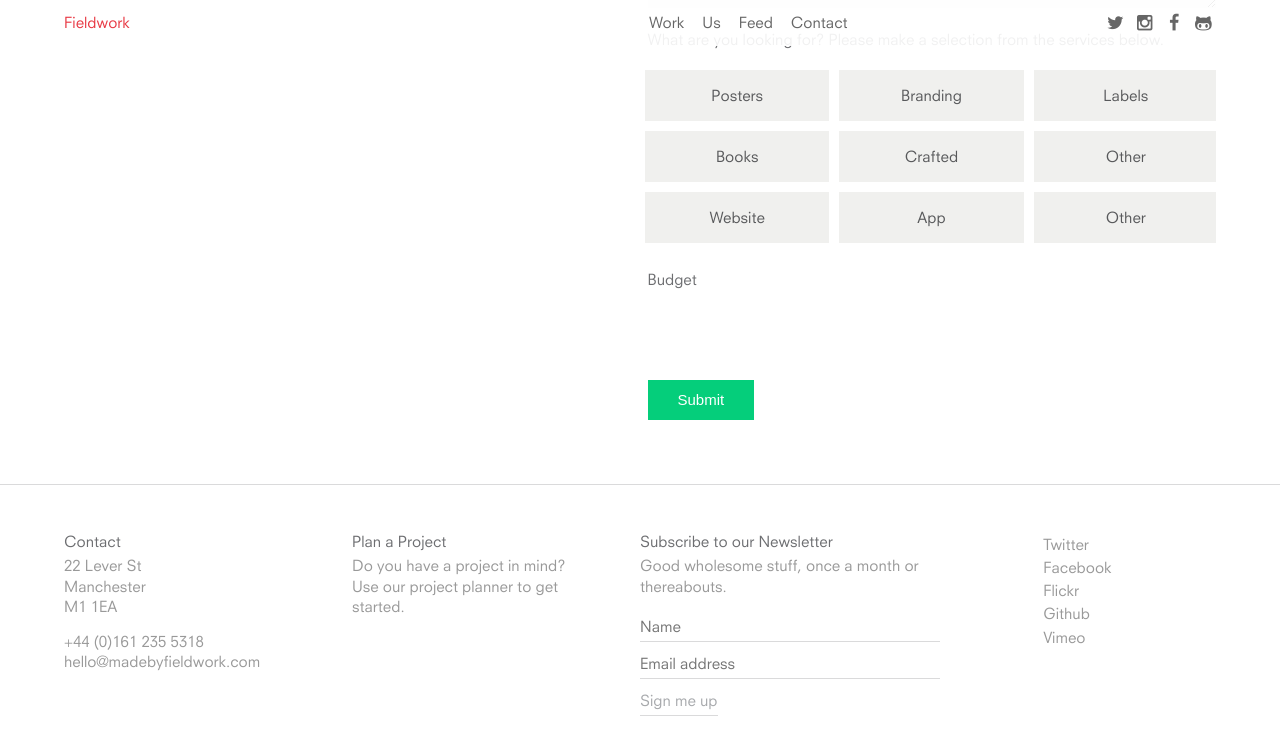
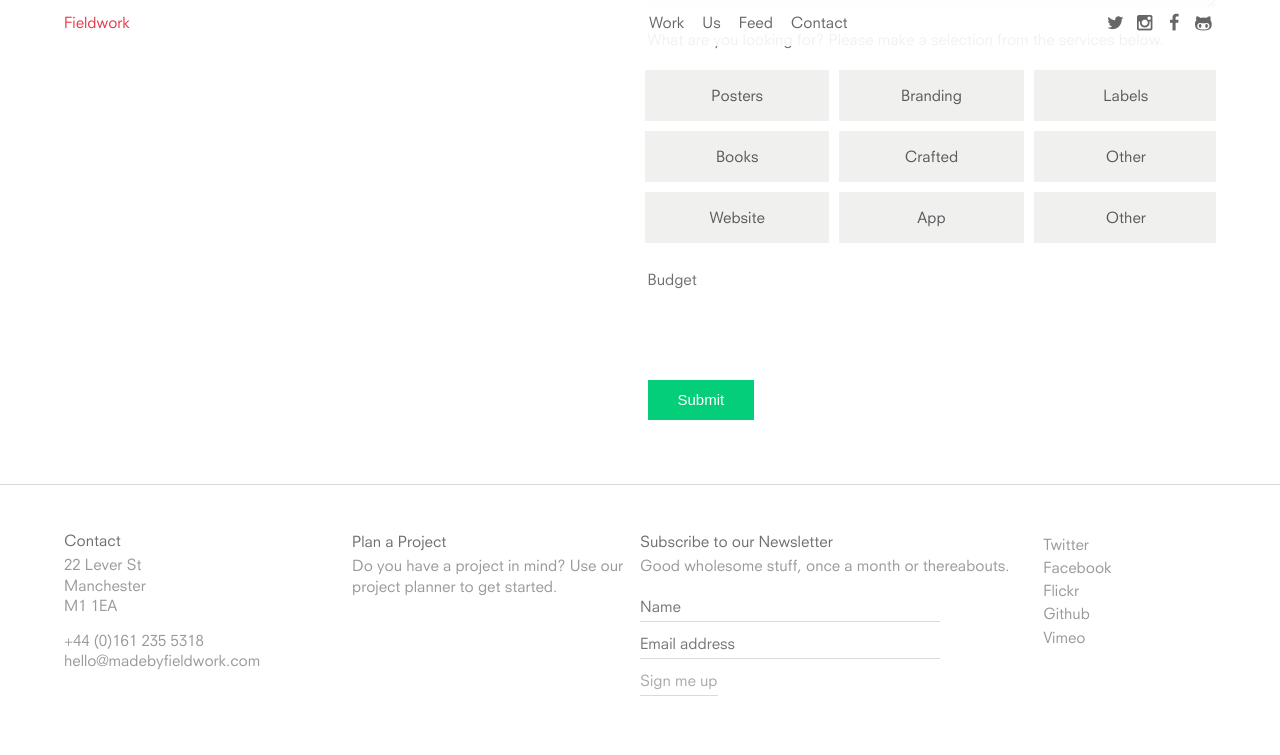
Before and after one commit to EMT/fieldwork-v2, a Jekyll site: the page built from planner.html, in a window 1280 px wide and 900 px high, scrolled down 390 px. Shown: the top 755 px of the window. Built offline with Jekyll 4.4.1, drawn with Linux system fonts in a browser that asks for light colours; nearby versions of some CDN libraries.

Commit message:
Testing footer spacing.

```diff
--- a/css/site/_footer.scss
+++ b/css/site/_footer.scss
@@ -162,7 +162,7 @@ footer input[type="submit"] {
 @media only screen and (min-width: 850px) {
 
 	.footer-wrapper {
-		margin: 0 2em 0 -2em;
+		margin: 0 0.5em 0 -0.5em;
 	}
 
 	.footer-block {
@@ -181,11 +181,11 @@ footer input[type="submit"] {
 		vertical-align: top;
 		float: none;
 		width: 25%;
-		padding: 4% 2em;
+		padding: 4% 0.5em;
 		// margin: 2em 0;
 
 		&:first-child {
-			padding: 4% 0 4% 2em;
+			// padding: 4% 0 4% 2em;
 			width: 25%;
 		}
 		&.our-info {
```
